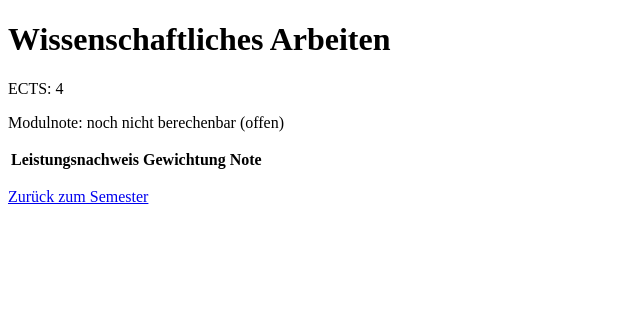
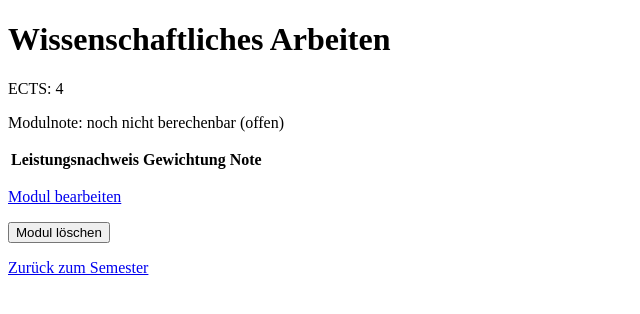
Before and after one commit to JoshuaTheBaum/SemesterprojektJoshua, a Flask app: page /modul/1 in a window 1280 px wide. Shown: the part 26-340 px from the top of the page, without its empty margins (0-640 px from the left). Run offline with Flask 3, Linux system fonts and the light colour scheme; data comes from the database, SQL or seed files in the repository; lists and menus that the app fills with data are empty.

Commit message:
Module erfassen, bearbeiten und löschen

```diff
--- a/main.py
+++ b/main.py
@@ -1,4 +1,4 @@
-from flask import Flask, render_template
+from flask import Flask, render_template, request, redirect, url_for
 from models import Session, Semester, Modul, Leistungsnachweis
 import daten
 import berechnung
@@ -19,6 +19,20 @@ def zeilen_erstellen(session, module_liste):
         note = berechnung.modulnote(nachweise)
         zeilen.append({"modul": m, "note": note, "status": berechnung.status(note)})
     return zeilen
+
+
+def modul_pruefen(name, ects_text):
+    """Prüft die Eingaben des Modul-Formulars (Sanitizing).
+
+    Gibt eine Fehlermeldung zurück oder None, wenn alles in Ordnung ist.
+    """
+    if name == "":
+        return "Bitte einen Namen eingeben."
+    if ects_text == "":
+        return "Bitte die ECTS eingeben."
+    if int(ects_text) <= 0:
+        return "Die ECTS müssen grösser als 0 sein."
+    return None
 
 
 @app.route("/")
@@ -63,6 +77,79 @@ def modul_ansicht(id):
                                note=note, status=berechnung.status(note))
 
 
+@app.route("/semester/<int:id>/modul/neu")
+def modul_neu(id):
+    """Zeigt das leere Formular für ein neues Modul."""
+    return render_template("modul_formular.html", titel="Neues Modul",
+                           aktion=url_for("modul_neu_speichern", id=id),
+                           name="", ects=4, fehler=None)
+
+
+@app.route("/semester/<int:id>/modul/neu", methods=["POST"])
+def modul_neu_speichern(id):
+    """Speichert ein neues Modul im Semester."""
+    name = request.form["name"].strip()
+    ects_text = request.form["ects"].strip()
+
+    fehler = modul_pruefen(name, ects_text)
+    if fehler is not None:
+        return render_template("modul_formular.html", titel="Neues Modul",
+                               aktion=url_for("modul_neu_speichern", id=id),
+                               name=name, ects=ects_text, fehler=fehler)
+
+    with Session() as session:
+        session.add_all([Modul(name=name, ects=int(ects_text), semester_id=id)])
+        session.commit()
+    return redirect(url_for("semester_ansicht", id=id))
+
+
+@app.route("/modul/<int:id>/bearbeiten")
+def modul_bearbeiten(id):
+    """Zeigt das Formular mit den Daten eines bestehenden Moduls."""
+    with Session() as session:
+        modul = session.query(Modul).filter(Modul.id == id).first()
+        if modul is None:
+            return "Modul nicht gefunden", 404
+        return render_template("modul_formular.html", titel="Modul bearbeiten",
+                               aktion=url_for("modul_bearbeiten_speichern", id=id),
+                               name=modul.name, ects=modul.ects, fehler=None)
+
+
+@app.route("/modul/<int:id>/bearbeiten", methods=["POST"])
+def modul_bearbeiten_speichern(id):
+    """Speichert die Änderungen an einem Modul."""
+    name = request.form["name"].strip()
+    ects_text = request.form["ects"].strip()
+
+    fehler = modul_pruefen(name, ects_text)
+    if fehler is not None:
+        return render_template("modul_formular.html", titel="Modul bearbeiten",
+                               aktion=url_for("modul_bearbeiten_speichern", id=id),
+                               name=name, ects=ects_text, fehler=fehler)
+
+    with Session() as session:
+        session.query(Modul).filter(Modul.id == id).update(
+            {"name": name, "ects": int(ects_text)})
+        session.commit()
+    return redirect(url_for("modul_ansicht", id=id))
+
+
+@app.route("/modul/<int:id>/loeschen", methods=["POST"])
+def modul_loeschen(id):
+    """Löscht ein Modul mitsamt seinen Leistungsnachweisen."""
+    with Session() as session:
+        modul = session.query(Modul).filter(Modul.id == id).first()
+        if modul is None:
+            return "Modul nicht gefunden", 404
+        semester_id = modul.semester_id
+
+        session.query(Leistungsnachweis).filter(
+            Leistungsnachweis.modul_id == id).delete()
+        session.query(Modul).filter(Modul.id == id).delete()
+        session.commit()
+    return redirect(url_for("semester_ansicht", id=semester_id))
+
+
 @app.errorhandler(404)
 def not_found(error):
     """Fehlerseite für unbekannte Adressen."""
--- a/templates/modul.html
+++ b/templates/modul.html
@@ -3,7 +3,6 @@
 {% block content %}
 <h1>{{ modul.name }}</h1>
 <p>ECTS: {{ modul.ects }}</p>
-
 <p>
     Modulnote:
     {% if note is none %}noch nicht berechenbar{% else %}<strong>{{ note }}</strong>{% endif %}
@@ -31,5 +30,11 @@
     {% endfor %}
 </table>
 
+<p><a href="{{ url_for('modul_bearbeiten', id=modul.id) }}">Modul bearbeiten</a></p>
+
+<form action="{{ url_for('modul_loeschen', id=modul.id) }}" method="post">
+    <input type="submit" value="Modul löschen">
+</form>
+
 <p><a href="{{ url_for('semester_ansicht', id=modul.semester_id) }}">Zurück zum Semester</a></p>
 {% endblock %}
--- a/templates/semester.html
+++ b/templates/semester.html
@@ -24,4 +24,7 @@
     Semesterschnitt:
     {% if schnitt is none %}noch keine Noten{% else %}<strong>{{ schnitt }}</strong>{% endif %}
 </p>
+
+<p><a href="{{ url_for('modul_neu', id=semester.id) }}">Modul hinzufügen</a></p>
+
 {% endblock %}
```
Also changed, not shown: templates/modul_formular.html (added, +21 -0 lines).
